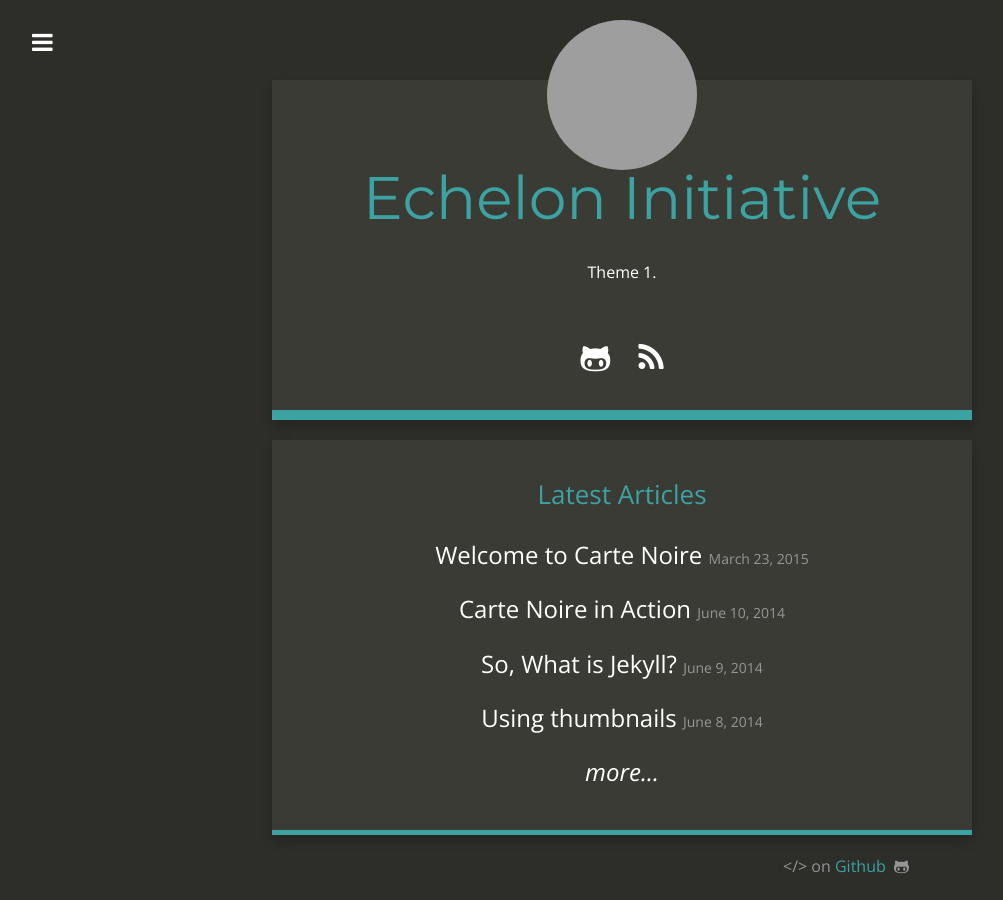
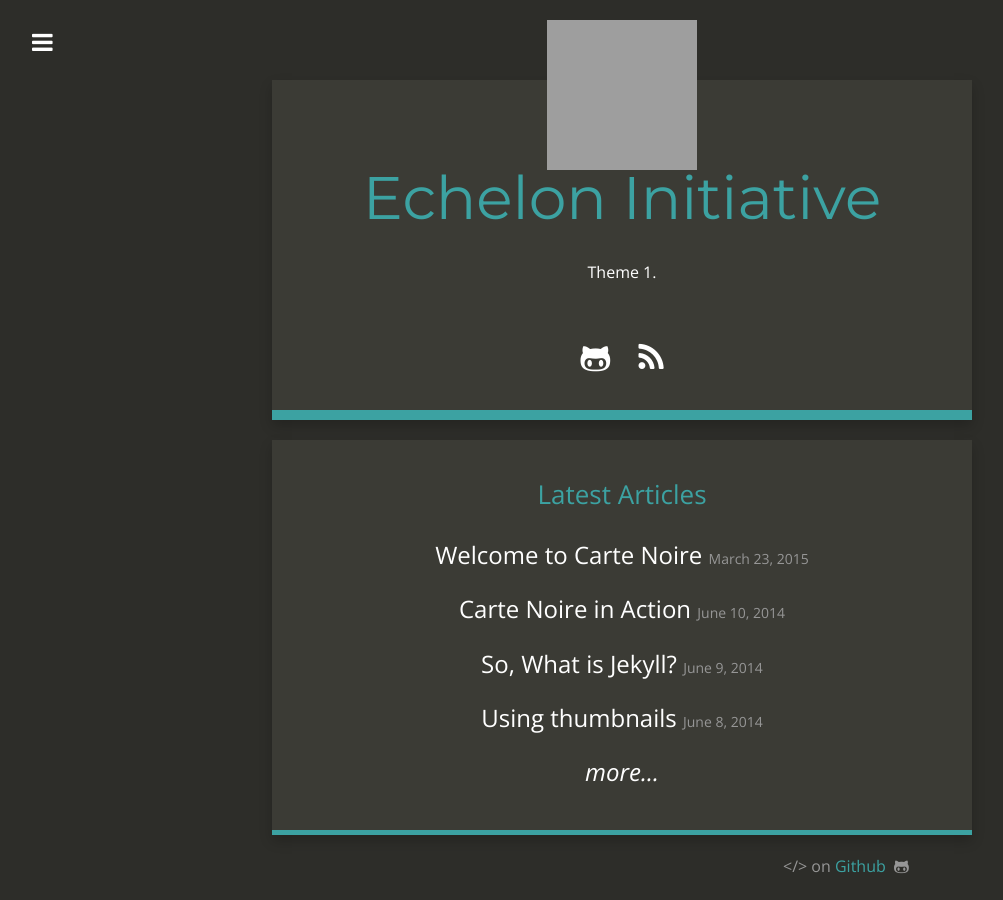
Before and after one commit to Rebelief/echelon.initiative, a Jekyll site: the page built from index.html, in a window 1280 px wide. Shown: the whole page, without its empty margins (18-1021 px from the left). Built offline with Jekyll 4.4.1, drawn with Linux system fonts in a browser that asks for light colours; nearby versions of some CDN libraries; grey boxes are pictures that could not be loaded.

Commit message:
Update index.html

```diff
--- a/index.html
+++ b/index.html
@@ -10,7 +10,7 @@ make-smaller-titles: true
         <div class="col-md-12 main content-panel">
 
             <div class="gravatar">
-                <img src="{{ site.title_image }}" class="img-circle about-image" height="150" width="150" alt="{{ site.title }}" />
+                <img src="{{ site.title_image }}" class="img-rectangle about-image" height="150" width="150" alt="{{ site.title }}" />
             </div>
 
             <h1 class="header author-header" itemprop="headline">{{ site.title }}</h1>
```
